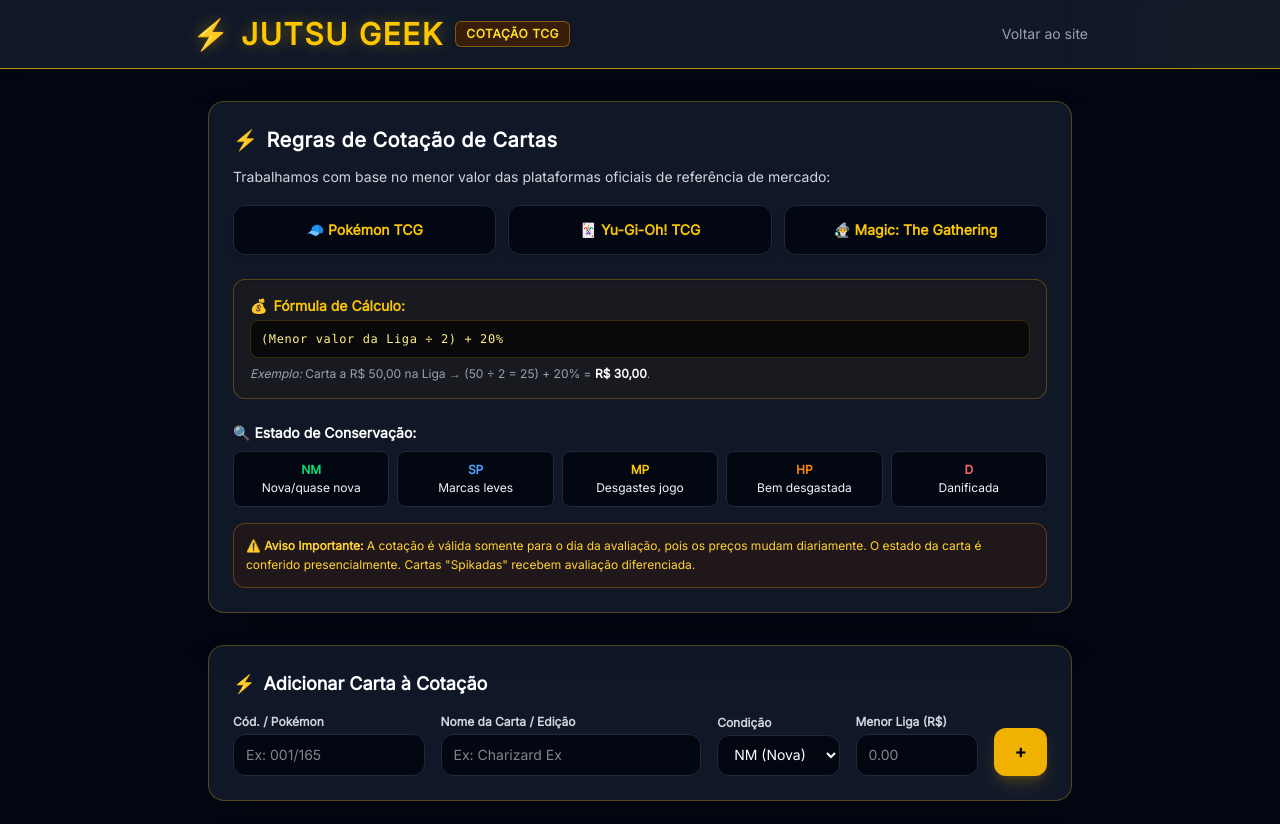
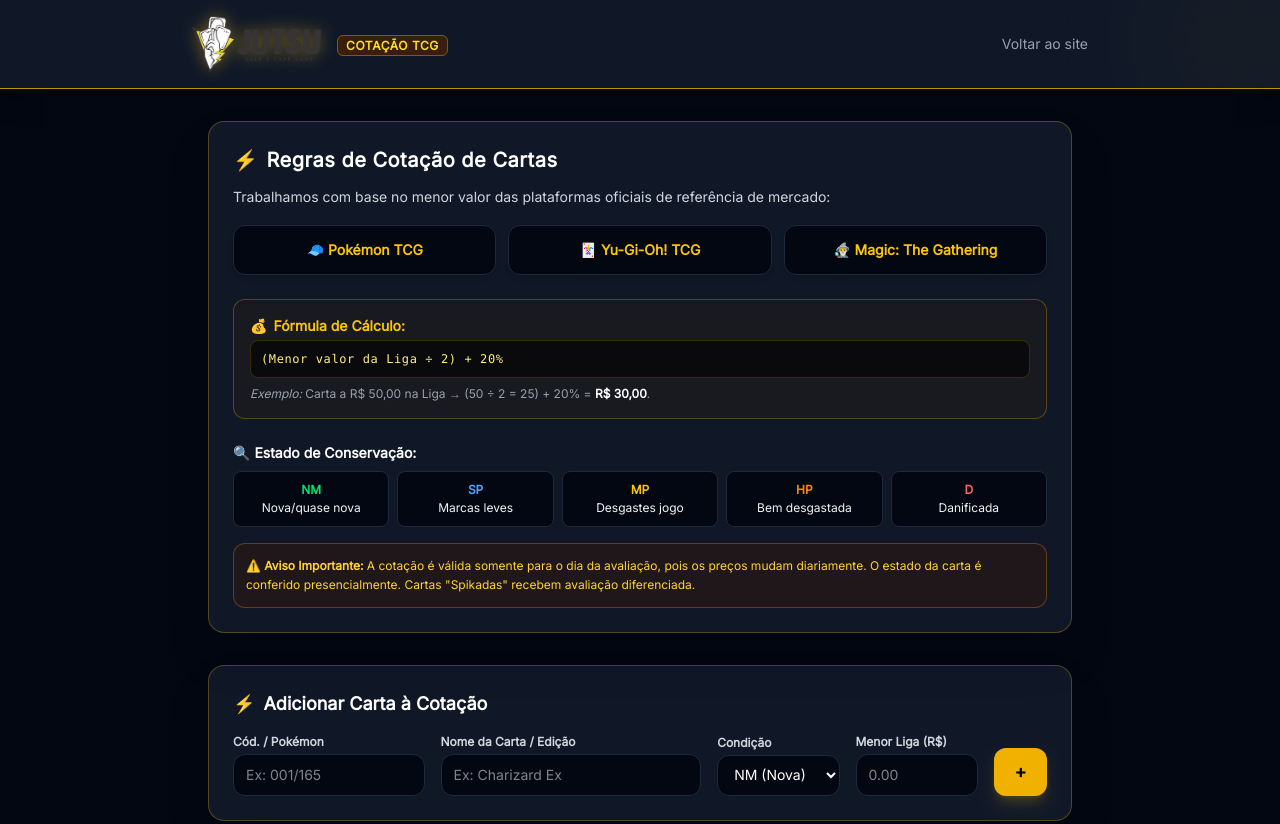
Before and after one commit to jutsugeek/site, a plain HTML site: page cotacao/index.html in a window 1280 px wide. Shown: the top 824 px of the page. Drawn offline with nearby package versions, Linux system fonts and the light colour scheme.

Commit message:
Update index.html

```diff
--- a/cotacao/index.html
+++ b/cotacao/index.html
@@ -21,17 +21,18 @@
 </head>
 <body class="bg-gray-950 text-gray-100 min-h-screen flex flex-col justify-between selection:bg-yellow-400 selection:text-gray-950">
 
-    <!-- Cabeçalho com Identidade Jutsu Geek -->
+    <!-- Cabeçalho com a Logo Oficial da Jutsu Geek -->
     <header class="bg-gray-900 border-b border-electric py-4 px-6 shadow-xl relative overflow-hidden">
         <div class="absolute -right-10 -top-10 w-40 h-40 bg-yellow-500/5 rounded-full blur-3xl pointer-events-none"></div>
         <div class="max-w-4xl mx-auto flex justify-between items-center relative z-10">
-            <div class="flex items-center space-x-3">
-                <span class="text-2xl sm:text-3xl font-black text-yellow-400 tracking-wider electric-glow flex items-center gap-2">
-                    ⚡ JUTSU GEEK
-                </span>
-                <span class="text-[10px] sm:text-xs uppercase bg-yellow-950/80 text-yellow-300 px-2.5 py-1 rounded-md border border-yellow-500/40 font-semibold tracking-wider">
-                    Cotação TCG
-                </span>
+            <div class="flex items-center space-x-4">
+                <!-- Exibe a logo oficial enviada -->
+                <img src="/logo.png" alt="Jutsu Geek Logo" class="h-12 sm:h-14 w-auto object-contain drop-shadow-[0_0_8px_rgba(234,179,8,0.4)]">
+                <div>
+                    <span class="text-xs uppercase bg-yellow-950/80 text-yellow-300 px-2 py-0.5 rounded-md border border-yellow-500/40 font-semibold tracking-wider">
+                        Cotação TCG
+                    </span>
+                </div>
             </div>
             <a href="https://www.jutsugeek.com" class="text-sm text-gray-400 hover:text-yellow-400 transition font-medium">Voltar ao site</a>
         </div>
```
